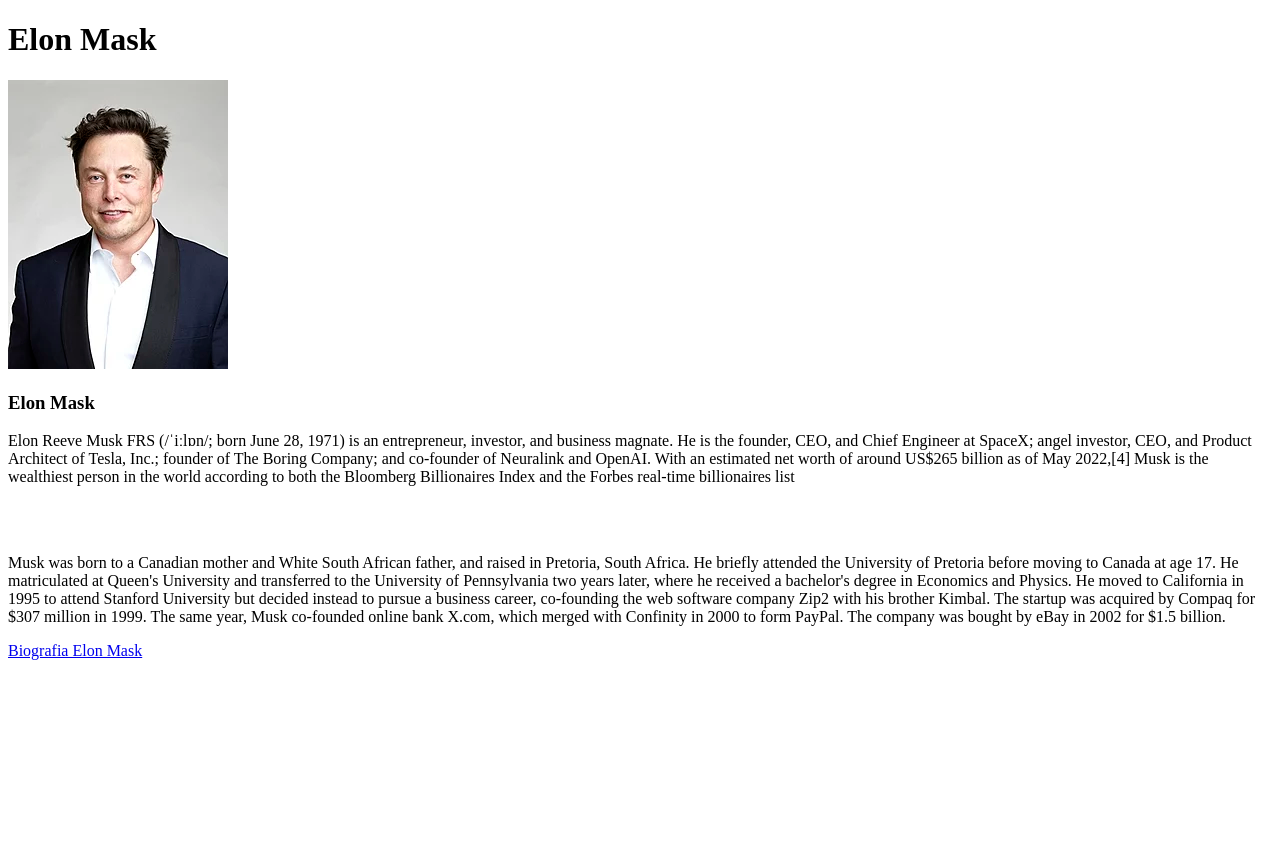
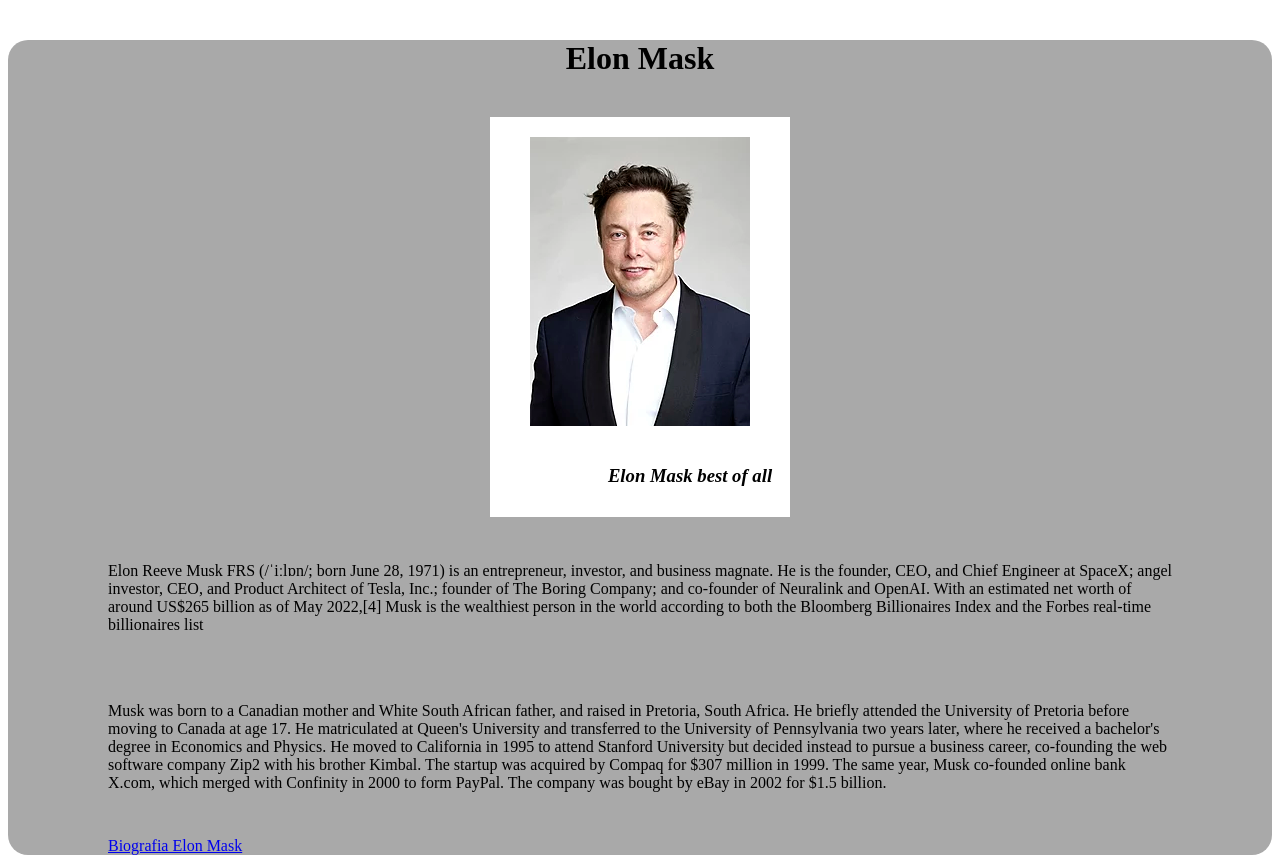
Before and after one commit to shakhzodbekdevuz/Shahzodbek-EdithOga, a plain HTML site: page index.html in a window 1280 px wide. Before the commit the page ends 800 px from the top, so only its background shows below. Drawn offline with Linux system fonts and the light colour scheme.

Commit message:
css file

```diff
--- a/index.html
+++ b/index.html
@@ -12,7 +12,7 @@
         <h1 id="title">Elon Mask</h1>
         <div id="img-div">
             <img src="./Elon_Musk_Royal_Society_(crop2).jpg.webp" alt="" id="image">
-            <h3 id="img-caption">Elon Mask </h3>
+            <h3 id="img-caption">Elon Mask best of all </h3>
         </div>
         <div id="tribute-info">
             <p>Elon Reeve Musk FRS (/ˈiːlɒn/; born June 28, 1971)
--- a/style.css
+++ b/style.css
@@ -0,0 +1,44 @@
+#title{
+    text-align: center;
+    margin-top: 40px;
+    margin-left: 20px;
+    margin-right: 20px;
+    color: black;
+}
+#img-div{
+    width: 300px;
+    margin: 40px  auto ;
+    height: 400px;
+    background-color: #ffffff;
+
+}
+#main{
+    background-color: darkgray;
+    border-radius: 20px;
+
+}
+img{
+    max-width: 100%;
+    max-height: auto;
+    display: block;
+    margin: 0 auto;
+    padding: 20px 20px 20px 20px;
+}
+h3{
+    text-align: center;
+    margin-left: 100px;
+    font-style: italic;
+
+}
+#tribute-info{
+    margin: 45px 100px;
+
+}
+#link a{
+    margin: 10px 0px 20px 100px;
+}
+
+#tribute-link{
+    margin: 10px 0px 20px 0px;
+    text-align: center;
+}
```
